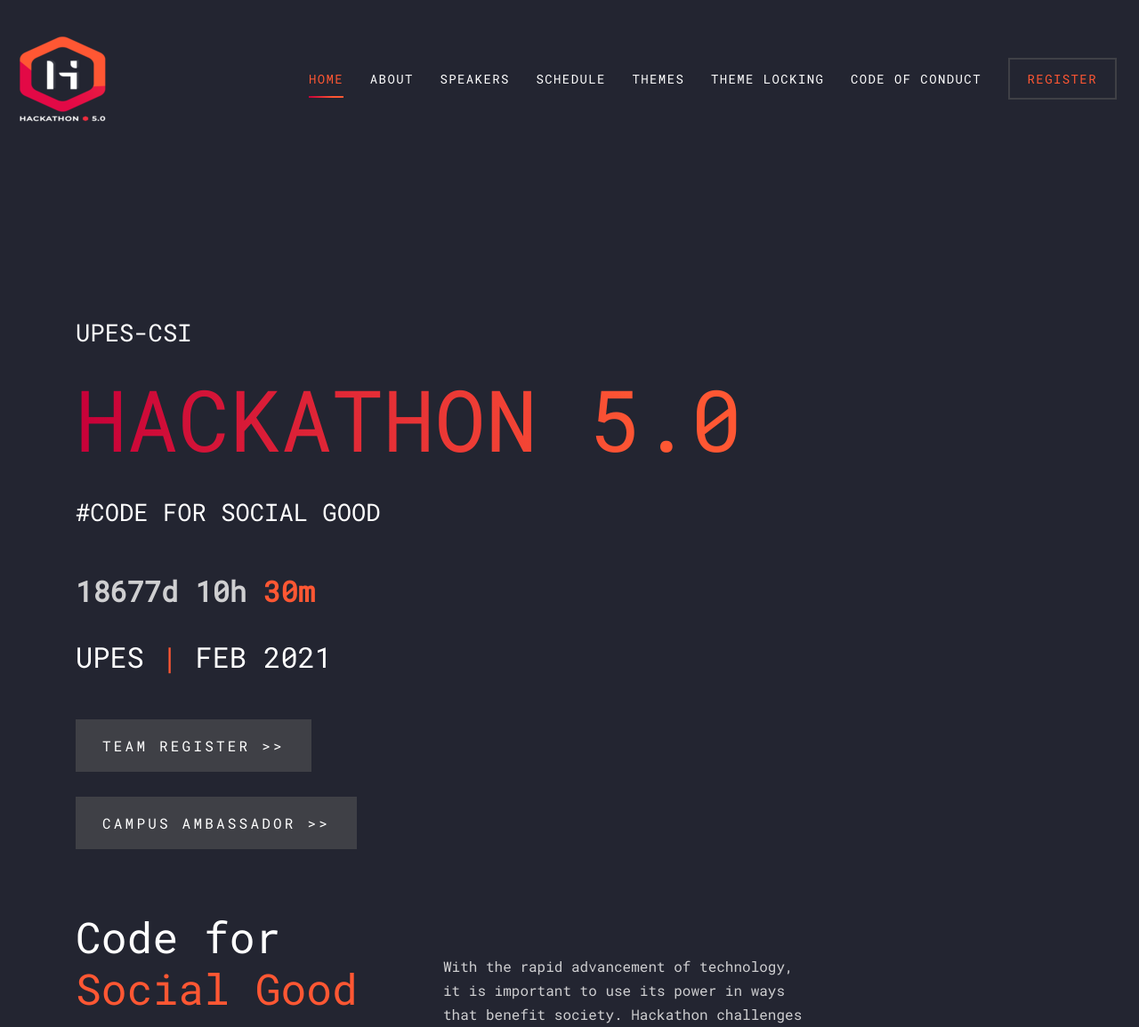
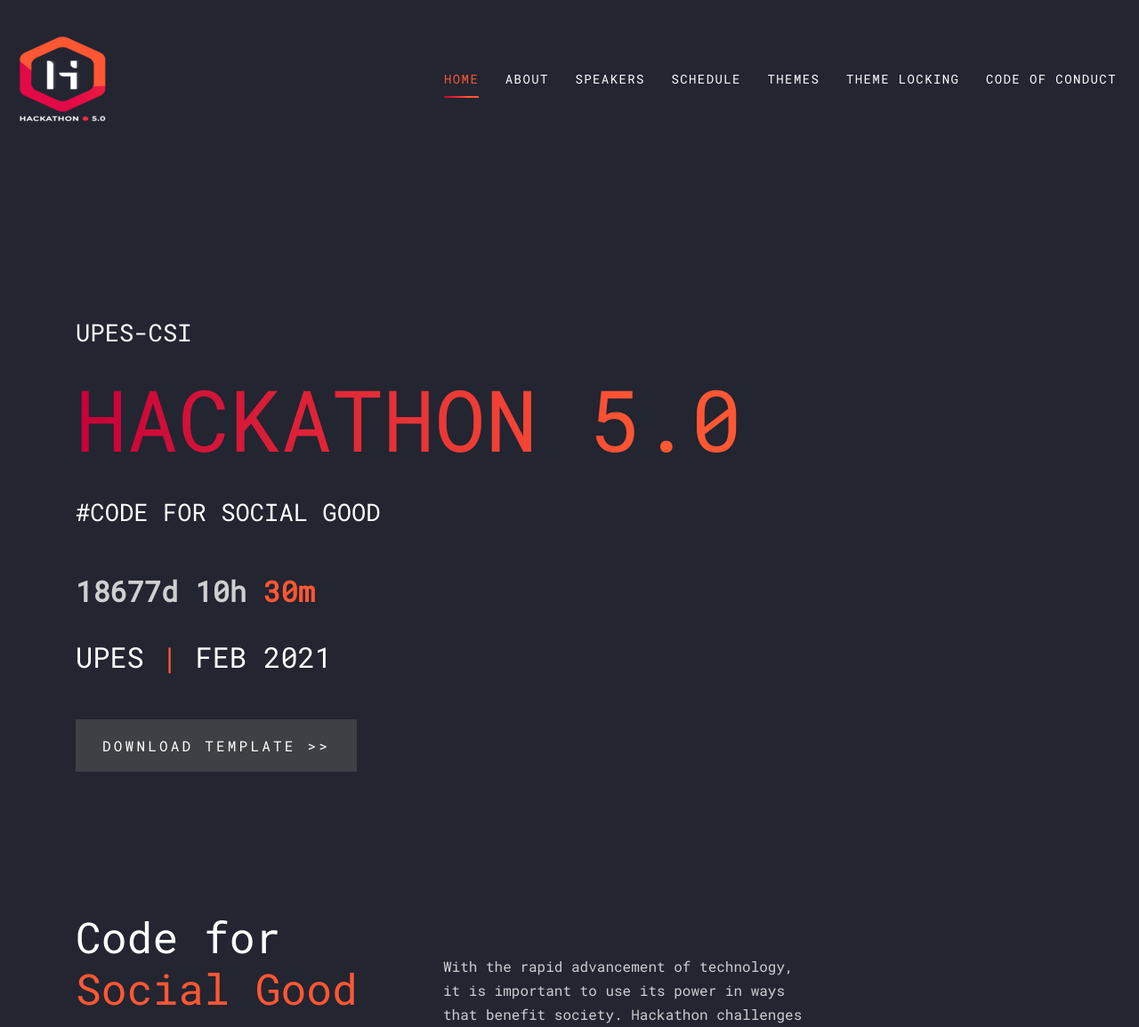
Before and after one commit to Gaurvendra/Hackathon-5.0, a PHP site: page / in a window 1280 px wide. Shown: the top 1155 px of the page at 89% size. Run offline with PHP 8.4, Linux system fonts and the light colour scheme; some web fonts are replaced.

Commit message:
Themes Corrected

```diff
--- a/about.html
+++ b/about.html
@@ -93,7 +93,7 @@
                                  <li><a href="view.html">Themes</a></li>
                                  <li><a href="timer.html">Theme Locking</a></li>
                                 <li><a href="Code%20of%20Conduct.pdf">Code of Conduct</a></li>
-                                <li class="cta"><a href="https://skillenza.com/challenge/hackathon5">Register</a></li>
+
                             </ul>
                         </nav>
                     </div>
--- a/index.html
+++ b/index.html
@@ -56,7 +56,7 @@
                                 <li ><a href="timer.html">Theme Locking</a></li>
 
                                 <li><a href="Code%20of%20Conduct.pdf">Code of Conduct</a></li>
-                                <li class="cta"><a href="https://skillenza.com/challenge/hackathon5">Register</a></li>
+
                             </ul>
                         </nav>
                     </div>
@@ -80,10 +80,11 @@
                         <span class="d-block mb-5 caption" data-aos="fade-up" data-aos-delay="400">#CODE FOR SOCIAL GOOD</span>
                         <h2 id="demo" data-aos="fade-up" data-aos-delay="100"> </h2><br>
                         <h2 class="text-white mb-4 name" data-aos="fade-up" data-aos-delay="200">UPES <span class="text-primary">|</span> FEB 2021</h2><br>
-                        <a href="https://skillenza.com/challenge/hackathon5" class="btn-custom" data-aos="fade-up" data-aos-delay="300"><span>Team Register &gt;&gt;</span></a>
+                        <a href="template.pptx" class="btn-custom" data-aos="fade-up" data-aos-delay="300"><span>Download Template &gt;&gt;</span></a>
+
                         <br>
                         <br>
-                        <a href="https://forms.gle/g8gFpBdjjEkWytab7" class="btn-custom" data-aos="fade-up" data-aos-delay="400"><span>Campus Ambassador &gt;&gt;</span></a>
+
                     </div>
                 </div>
             </div>
@@ -241,8 +242,7 @@
 
                 <div class="row" data-aos="fade-up" data-aos-delay="500">
                     <div class="col-12 text-center pt-5">
-                        <a href=" https://forms.gle/m7mxvLGXW4UeddR46" class="btn-custom" data-aos="fade-up" data-aos-delay="800"><span>Be a Sponsor</span></a>
-                    </div>
+                 </div>
                 </div>
             </div>
         </div>
--- a/schedule.html
+++ b/schedule.html
@@ -46,7 +46,6 @@
                                 <li><a href="view.html">Themes</a></li>
                                 <li><a href="timer.html">Theme Locking</a></li>
                                 <li><a href="Code%20of%20Conduct.pdf">Code of Conduct</a></li>
-                                <li class="cta"><a href="https://skillenza.com/challenge/hackathon5">Register</a></li>
 
                             </ul>
                         </nav>
--- a/speakers.html
+++ b/speakers.html
@@ -53,7 +53,7 @@
                                 <li><a href="view.html">Themes</a></li>
                                    <li><a href="timer.html">Theme Locking</a></li>
                                 <li><a href="Code%20of%20Conduct.pdf">Code of Conduct</a></li>
-                                <li class="cta"><a href="https://skillenza.com/challenge/hackathon5" target="_blank">Register</a></li>
+
                             </ul>
                         </nav>
                     </div>
--- a/theme/index.php
+++ b/theme/index.php
@@ -113,7 +113,7 @@ $counter = mysql_query("SELECT counter FROM counter");
                         <!-- Jumbotron Header-->
 
                         <h2 data-aos="fade-up" data-aos-delay="100"><span class="text-primary">CATEGORY A</span></h2>
-                        <p class="lead" style="color:white;font-weight:100;font-size:20px;" data-aos="fade-up" data-aos-delay="200">Those candidates who are here to make some real life project and want to change the course of human history, refer to this group. Considerable bonus points will be awarded for choosing Category A.</p>
+                        <p class="lead" style="color:white;font-weight:100;font-size:20px;" data-aos="fade-up" data-aos-delay="200">Those candidates who are here to make some real life project and want to change the course of human history, refer to this group.</p>
 
                         <br>
                         <!-- Page Features -->
--- a/timer.html
+++ b/timer.html
@@ -47,7 +47,7 @@
                                  <li><a href="view.html">Themes</a></li>
                                  <li class="active"><a href="timer.html">Theme Locking</a></li>
                                 <li><a href="Code%20of%20Conduct.pdf">Code of Conduct</a></li>
-                                <li class="cta"><a href="https://skillenza.com/challenge/hackathon5">Register</a></li>
+
                             </ul>
                         </nav>
                     </div>
--- a/tobe.html
+++ b/tobe.html
@@ -45,7 +45,7 @@
                                  <li><a href="view.html">Themes</a></li>
                                  <li><a href="timer.html">Theme Locking</a></li>
                                 <li><a href="Code%20of%20Conduct.pdf">Code of Conduct</a></li>
-                                <li class="cta"><a href="https://skillenza.com/challenge/hackathon5">Register</a></li>
+
                             </ul>
                         </nav>
                     </div>
--- a/view.html
+++ b/view.html
@@ -49,14 +49,14 @@
                     <div class="col-12 col-md-10 d-none d-xl-block">
                         <nav class="site-navigation position-relative text-right" role="navigation">
                             <ul class="site-menu js-clone-nav mx-auto d-none d-lg-block">
- <li><a href="index.html">Home</a></li>
+                                <li><a href="index.html">Home</a></li>
                                 <li><a href="about.html">About</a></li>
                                 <li><a href="speakers.html">Speakers</a></li>
                                 <li><a href="schedule.html">Schedule</a></li>
                                 <li  class="active"><a href="view.html">Themes</a></li>
                                 <li><a href="timer.html">Theme Locking</a></li>
                                 <li><a href="Code%20of%20Conduct.pdf">Code of Conduct</a></li>
-                                <li class="cta"><a href="https://skillenza.com/challenge/hackathon5">Register</a></li>
+
 
                             </ul>
                         </nav>
```
Also changed, not shown: 1 other file.
